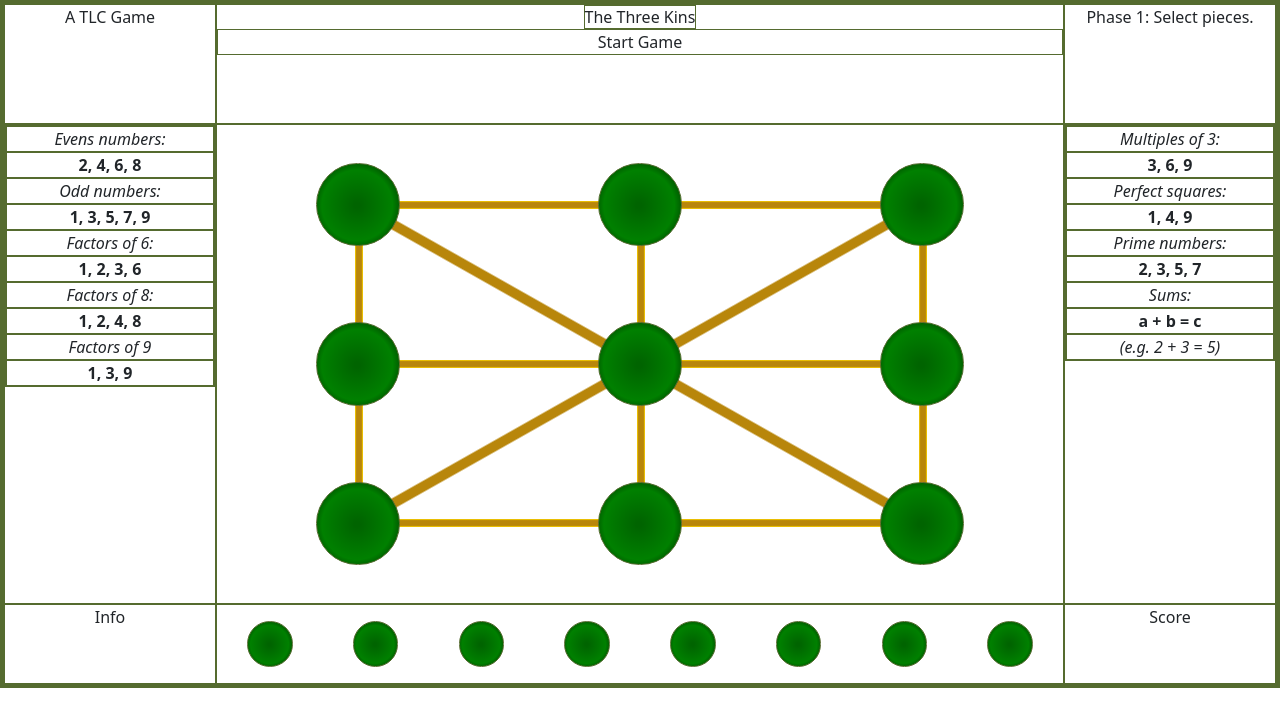
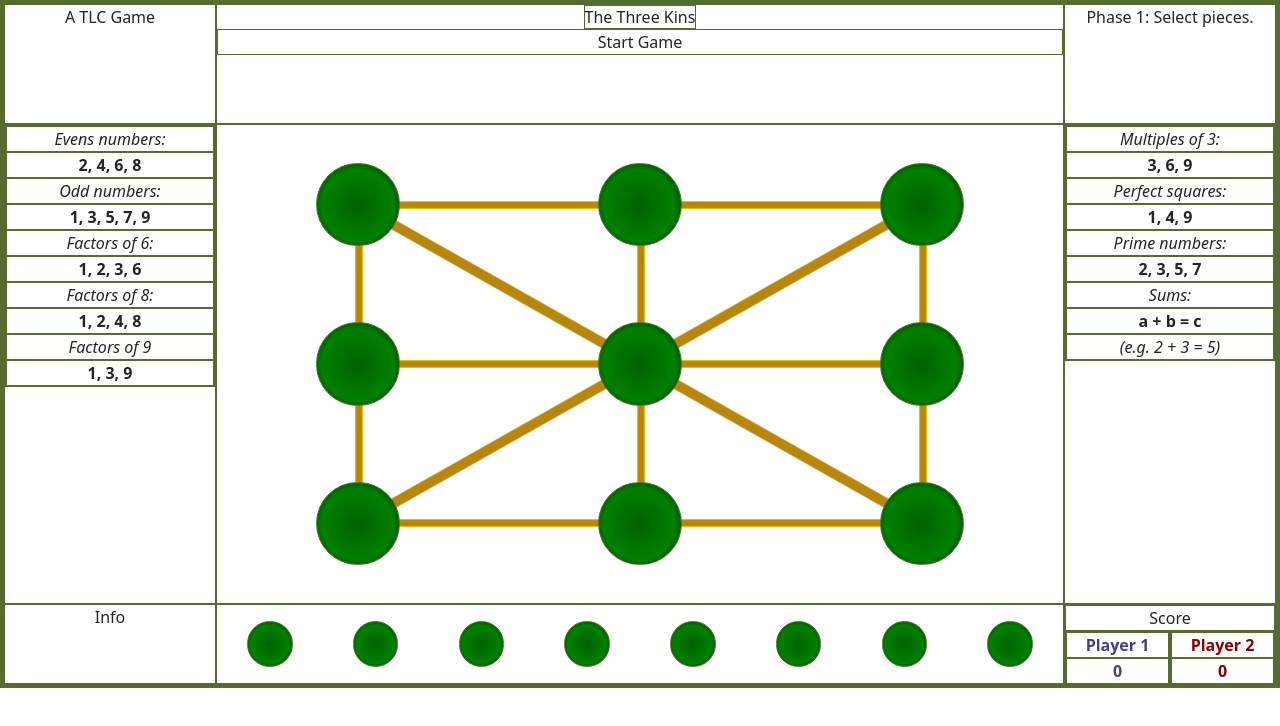
Before and after one commit to TLCgames/TLCgames.github.io, a plain HTML site: page index.html in a window 1280 px wide. Drawn offline with nearby package versions, Linux system fonts and the light colour scheme.

Commit message:
Add scoreboard, begin phase 3 events.

```diff
--- a/css/styles.css
+++ b/css/styles.css
@@ -141,4 +141,26 @@ footer {
 
 rightFooter {
     grid-area: rightFooter;
+    display: flex;
+    flex-wrap: wrap;
+    flex-basis: 50%;
 }
+
+rightFooter > header {
+    flex-basis: 100%;
+}
+
+rightFooter > player1, rightFooter > player2 {
+    display: flex;
+    flex-wrap: wrap;
+    flex-basis: 50%;
+    flex-direction: column;
+    font-weight: 600;
+}
+
+player1 {
+    color: darkslateblue;
+}
+player2 {
+    color: darkred;
+}
--- a/index.html
+++ b/index.html
@@ -80,7 +80,17 @@
                 <div id="tray7"></div>
             </footer>
 
-            <rightFooter>Score</rightFooter>
+            <rightFooter id="score">
+                <header>Score</header>
+                <player1>
+                    <player>Player 1</player>
+                    <score>0</score>
+                </player1>
+                <player2>
+                    <player>Player 2</player>
+                    <score>0</score>
+                </player2>
+            </rightFooter>
 
         </gameArea>
     </main>
--- a/js/engine.js
+++ b/js/engine.js
@@ -5,8 +5,10 @@ gameControlButton = document.getElementById("header");
 trayChipArr = trayElement.getElementsByTagName("div");
 boardChipArr = boardElement.getElementsByTagName("div");
 
-activePlayer = null;
-playerActive = null;
+// activePlayer tracks which player's turn it is
+let activePlayer = null;
+// playerActive tracks whether active player has a chip selected but not yet moved/placed
+let playerActive = null;
 let phase = 0;
 // Create chip data constructor
 class Chip{
@@ -167,7 +169,7 @@ const deselector = function(targ){
     }
 }
 
-// Selector for phase 2
+// Selector for phase 2 and 3
 const selector = function(targ){
     if(playerActive == null && phase == 2){
         for(subArr in trayChips){
@@ -215,6 +217,7 @@ function initPhaseTwo(){
 
 
 function initPhaseThree(){
+    console.log(chipData);
 
 }
 
```
